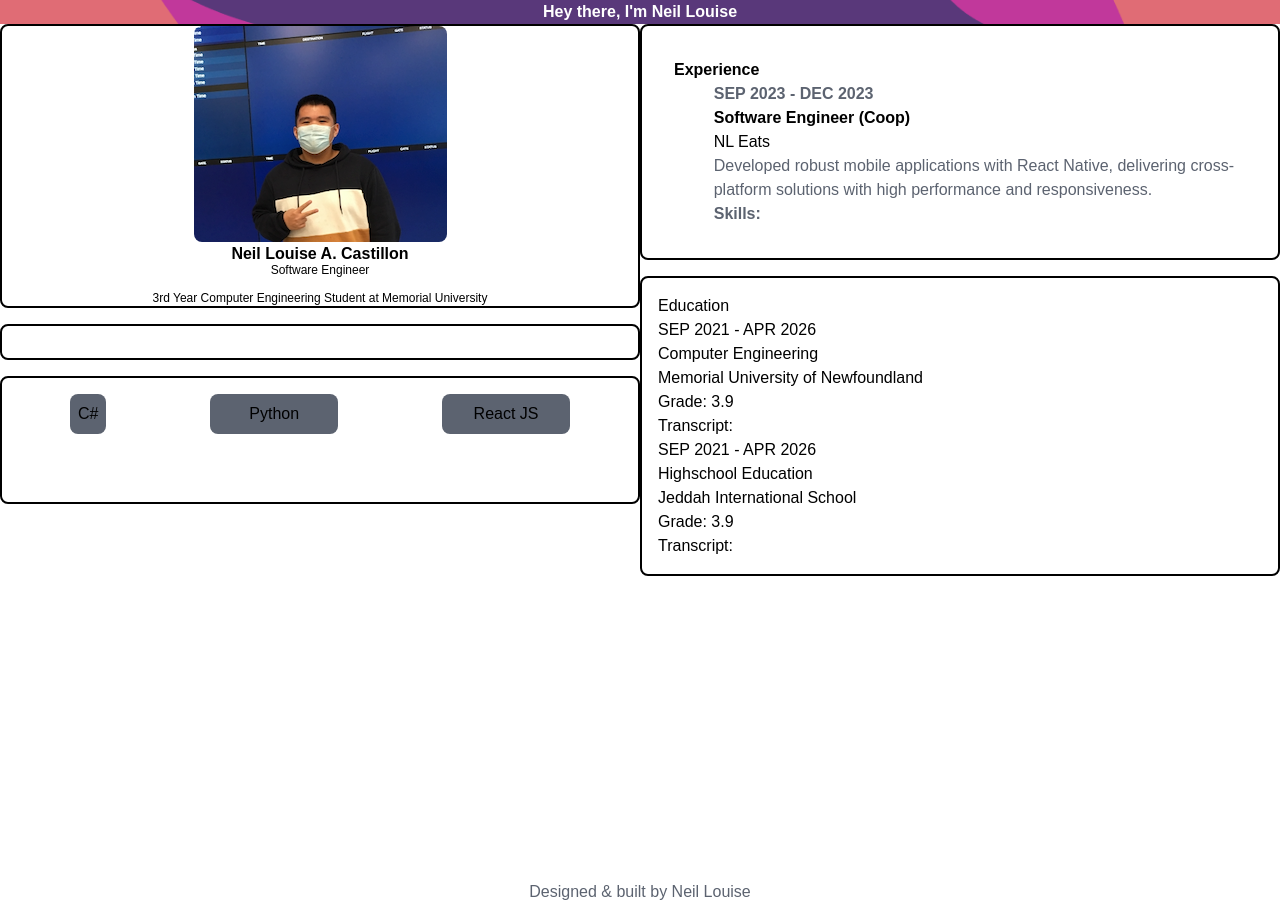
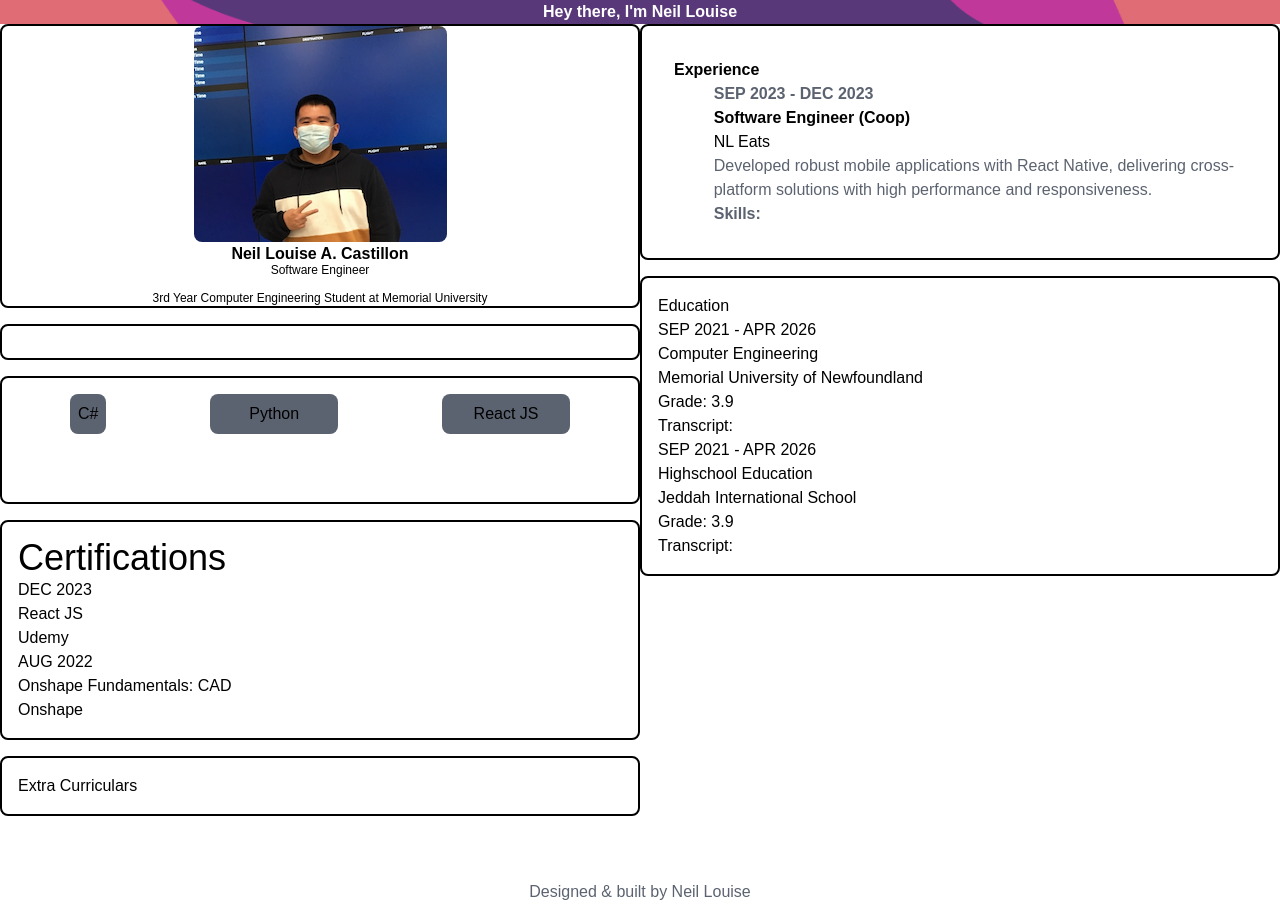
Before and after one commit to neillouis3/portfolio, a React (Create React App) app: page / in a window 1280 px wide. Built offline with nearby package versions, Linux system fonts and the light colour scheme; some icons are missing.

Commit message:
Automation

```diff
--- a/src/components/certification.js
+++ b/src/components/certification.js
@@ -1,4 +1,5 @@
 import React from 'react';
+import CertificatonItem from './certificationItem';
 
 export default function Certification() {
     return (
@@ -6,6 +7,12 @@ export default function Certification() {
             <div
                 class="'
                     certificationContainer
+                    container
+                    bg-white
+                    border-2
+                    border-black
+                    rounded-lg
+                    p-4
                 "
             >
                 <div
@@ -39,26 +46,17 @@ export default function Certification() {
                             container
                         "
                     >
-                        <div
-                            class="
-                                reactContainer
-                                container
-                            "
-                        >
-                            <p>DEC 2023</p>
-                            <p>React JS</p>
-                            <p>Udemy</p>
-                        </div>
-                        <div
-                            class="
-                                onshapeContainer
-                                container
-                            "
-                        >
-                            <p>AUG 2022</p>
-                            <p>Onshape Fundamentals: CAD</p>
-                            <p>Onshape</p>
-                        </div>
+                        <CertificatonItem
+                            certification = "React JS"
+                            date = "DEC 2023"
+                            issuer = "Udemy"
+                        />
+
+                        <CertificatonItem
+                            certification = "Onshape Fundamentals: CAD"
+                            date = "AUG 2022"
+                            issuer = "Onshape"
+                        />
                     </div>
 
                 </div>
--- /dev/null
+++ b/src/components/certificationItem.js
@@ -0,0 +1,17 @@
+import React from "react";
+
+export default function CertificatonItem ({certification, date, issuer}) {
+    return (
+        <>
+            <div
+                class="
+                    container
+                "
+            >
+                <p>{date}</p>
+                <p>{certification}</p>
+                <p>{issuer}</p>
+            </div>
+        </>
+    );
+}
--- a/src/components/extraCur.js
+++ b/src/components/extraCur.js
@@ -6,9 +6,16 @@ export default function ExtraCur() {
             <div
                 class="
                     container
+                    bg-white
+                    border-2
+                    border-black
+                    rounded-lg
+                    p-4
                 "
             >
-
+                <h1>
+                    Extra Curriculars
+                </h1>
             </div>
 
 
--- a/src/components/pages/index.js
+++ b/src/components/pages/index.js
@@ -8,6 +8,7 @@ import ProgLang from '../progLang';
 import EducationBody from '../educationBody';
 import ProjectBody from '../projectBody';
 import ExtraCur from '../extraCur';
+import Certification from '../certification';
 
 export default function Index() {
     return (
@@ -39,6 +40,9 @@ export default function Index() {
                 <div
                     class="
                     container
+                    flex
+                    flex-col
+                    gap-4
 
                     2xl:w-80
                     3xl:w-144
@@ -48,6 +52,7 @@ export default function Index() {
                     <Profile/>
                     <Social/>
                     <ProgLang/>
+                    <Certification/>
                     <ExtraCur/>
                 </div>
                 <div
--- a/src/components/progLang.js
+++ b/src/components/progLang.js
@@ -10,8 +10,6 @@ export default function ProgLang() {
                     border-2
                     border-black
                     rounded-lg
-
-                    mt-4
 
                     h-32
 
--- a/src/components/social.js
+++ b/src/components/social.js
@@ -21,8 +21,6 @@ export default function Social() {
 				rounded-lg
 				border-2
 				border-black
-
-				mt-4
             "
 			>
 				<ReactSocialMediaIcons
```
